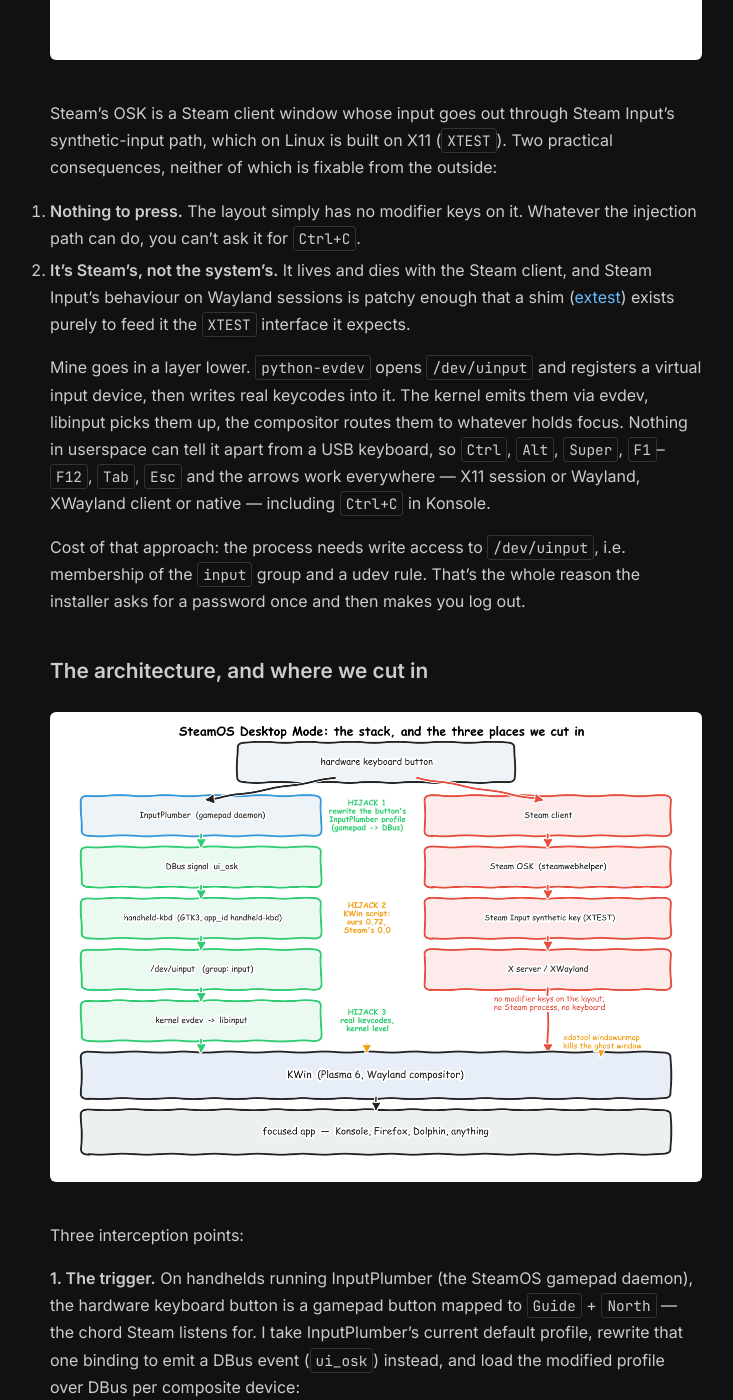
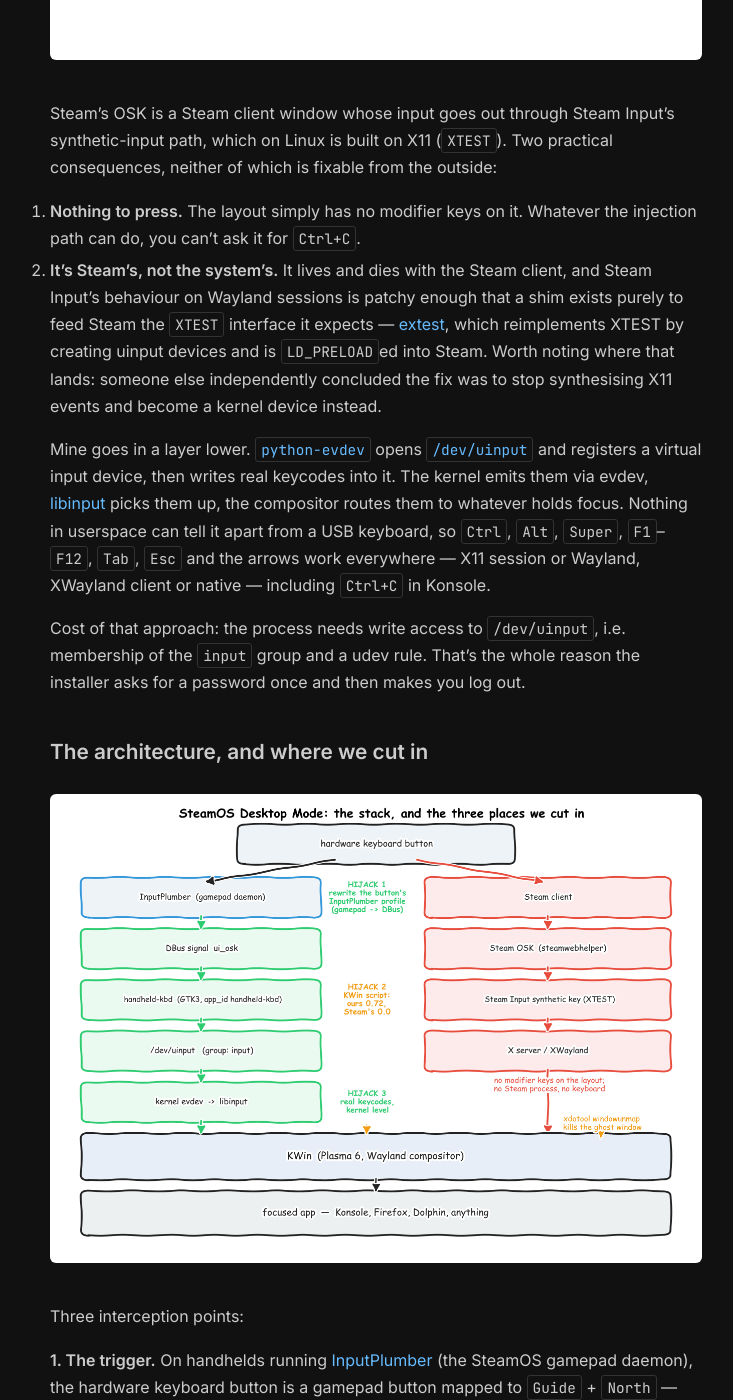
Before and after one commit to AdamLovattDevOps/adamlovattdevops.github.io, a Jekyll site: the page built from _posts/2026-08-05-steam-deck-keyboard.md, in a window 1280 px wide and 1400 px high, scrolled down 2010 px. Shown: the whole window, without its empty margins (264-997 px from the left). Built offline with Jekyll 4.4.1, drawn with Linux system fonts in a browser that asks for light colours; part of the change alters nothing that is shown; some of the changed text lies outside the part shown.

Commit message:
Link the interfaces the keyboard actually talks to
InputPlumber CompositeDevice DBus interface, KWin scripting API, KWin's
org.kde.KeyboardLayouts implementation, kernel uinput docs, libinput,
python-evdev, PyGObject, xdotool, gamescope.

````diff
--- a/_posts/2026-08-05-steam-deck-keyboard.md
+++ b/_posts/2026-08-05-steam-deck-keyboard.md
@@ -36,9 +36,9 @@ The keys aren't the interesting part — where the event is born is.
 Steam's OSK is a Steam client window whose input goes out through Steam Input's synthetic-input path, which on Linux is built on X11 (`XTEST`). Two practical consequences, neither of which is fixable from the outside:
 
 1. **Nothing to press.** The layout simply has no modifier keys on it. Whatever the injection path can do, you can't ask it for `Ctrl+C`.
-2. **It's Steam's, not the system's.** It lives and dies with the Steam client, and Steam Input's behaviour on Wayland sessions is patchy enough that a shim ([extest](https://gitlab.com/ancurio/extest)) exists purely to feed it the `XTEST` interface it expects.
+2. **It's Steam's, not the system's.** It lives and dies with the Steam client, and Steam Input's behaviour on Wayland sessions is patchy enough that a shim exists purely to feed Steam the `XTEST` interface it expects — [extest](https://github.com/Supreeeme/extest), which reimplements XTEST by creating uinput devices and is `LD_PRELOAD`ed into Steam. Worth noting where that lands: someone else independently concluded the fix was to stop synthesising X11 events and become a kernel device instead.
 
-Mine goes in a layer lower. `python-evdev` opens `/dev/uinput` and registers a virtual input device, then writes real keycodes into it. The kernel emits them via evdev, libinput picks them up, the compositor routes them to whatever holds focus. Nothing in userspace can tell it apart from a USB keyboard, so `Ctrl`, `Alt`, `Super`, `F1`–`F12`, `Tab`, `Esc` and the arrows work everywhere — X11 session or Wayland, XWayland client or native — including `Ctrl+C` in Konsole.
+Mine goes in a layer lower. [`python-evdev`](https://python-evdev.readthedocs.io/en/latest/) opens [`/dev/uinput`](https://www.kernel.org/doc/html/latest/input/uinput.html) and registers a virtual input device, then writes real keycodes into it. The kernel emits them via evdev, [libinput](https://wayland.freedesktop.org/libinput/doc/latest/) picks them up, the compositor routes them to whatever holds focus. Nothing in userspace can tell it apart from a USB keyboard, so `Ctrl`, `Alt`, `Super`, `F1`–`F12`, `Tab`, `Esc` and the arrows work everywhere — X11 session or Wayland, XWayland client or native — including `Ctrl+C` in Konsole.
 
 Cost of that approach: the process needs write access to `/dev/uinput`, i.e. membership of the `input` group and a udev rule. That's the whole reason the installer asks for a password once and then makes you log out.
 
@@ -48,7 +48,7 @@ Cost of that approach: the process needs write access to `/dev/uinput`, i.e. mem
 
 Three interception points:
 
-**1. The trigger.** On handhelds running InputPlumber (the SteamOS gamepad daemon), the hardware keyboard button is a gamepad button mapped to `Guide` + `North` — the chord Steam listens for. I take InputPlumber's current default profile, rewrite that one binding to emit a DBus event (`ui_osk`) instead, and load the modified profile over DBus per composite device:
+**1. The trigger.** On handhelds running [InputPlumber](https://github.com/ShadowBlip/InputPlumber) (the SteamOS gamepad daemon), the hardware keyboard button is a gamepad button mapped to `Guide` + `North` — the chord Steam listens for. I take InputPlumber's current default profile, rewrite that one binding to emit a DBus event (`ui_osk`) instead, and load the modified profile over DBus per [composite device](https://github.com/ShadowBlip/InputPlumber/blob/main/bindings/dbus-xml/org.shadowblip.Input.CompositeDevice.xml):
 
 ```bash
 busctl --system call org.shadowblip.InputPlumber "$dev" \
@@ -57,7 +57,7 @@ busctl --system call org.shadowblip.InputPlumber "$dev" \
 
 No keystroke is emitted, so nothing else in the system reacts to the button. The keyboard subscribes to that DBus signal and toggles itself. The remap is built by string-replacing the exact block in `/usr/share/inputplumber/profiles/default.yaml`; if the block doesn't match, the script bails rather than guessing.
 
-**2. The compositor.** A KWin script matches on window properties and sets opacity: `handheld-kbd` (our GTK `app_id`, set via `GLib.set_prgname`) to the configured value, default `0.72`; Steam's OSK to `0.0`.
+**2. The compositor.** A [KWin script](https://develop.kde.org/docs/plasma/kwin/) ([API reference](https://develop.kde.org/docs/plasma/kwin/api/)) matches on window properties and sets opacity: `handheld-kbd` (our GTK `app_id`, set via `GLib.set_prgname`) to the configured value, default `0.72`; Steam's OSK to `0.0`.
 
 ```javascript
 if (c.indexOf("handheld-kbd") !== -1) w.opacity = 0.72;
@@ -66,7 +66,7 @@ else if (cap.indexOf("Steam Input On-screen Keyboard") !== -1) w.opacity = 0.0;
 
 The script is regenerated from `config.json` at daemon start, and the daemon re-checks every ~3s that it's still loaded — the boot-time load loses the race against KWin startup often enough to matter.
 
-**3. The keys.** `/dev/uinput`, as above, with a 20 ms settle between press and release (`key_settle_ms`) so modifier combinations land in order.
+**3. The keys.** [`/dev/uinput`](https://www.kernel.org/doc/html/latest/input/uinput.html), as above, with a 20 ms settle between press and release (`key_settle_ms`) so modifier combinations land in order.
 
 ## The ghost window
 
@@ -76,7 +76,7 @@ Opacity `0.0` is invisible, not gone — a fully transparent window still sits t
 
 ![Opacity 0 is not gone](/assets/images/osk-ghost-window.png)
 
-So the hide key sets a latch, and the daemon `xdotool windowunmap`s Steam's OSK rather than just dimming it. Taps reach the app underneath again. The latch clears once the window is genuinely gone.
+So the hide key sets a latch, and the daemon has [`xdotool`](https://github.com/jordansissel/xdotool) `windowunmap` Steam's OSK rather than just dimming it. Taps reach the app underneath again. The latch clears once the window is genuinely gone.
 
 Two more failure modes worth naming, because both cost me an evening:
 
@@ -91,7 +91,7 @@ The daemon also watchdogs the keyboard process: its Wayland connection drops whe
 
 *Screenshot predates dropping `Home`/`End`, which are still visible in the bottom row.*
 
-Translucent, full key set, US/UK layout switching via a 🌐 key that flips KDE's XKB layout over `org.kde.KeyboardLayouts` DBus **and** re-skins the labels, so what's printed and what's typed stay in sync.
+Translucent, full key set, US/UK layout switching via a 🌐 key that flips KDE's XKB layout over [`org.kde.KeyboardLayouts`](https://invent.kde.org/plasma/kwin/-/blob/master/src/keyboard_layout.cpp) DBus **and** re-skins the labels, so what's printed and what's typed stay in sync.
 
 The transparency isn't decoration. A Steam Deck is 1280×800; a Legion Go 2 is 1920×1200. A full-width keyboard eats the bottom third either way, and on those panels there are no pixels to spare — so you need to read the terminal output or the form field you're typing into *through* the keys. Opacity defaults to `0.72` and is a number in `config.json`.
 
@@ -104,7 +104,7 @@ Two things deliberately absent:
 
 ## Install
 
-Desktop Mode, KDE Plasma 6, Wayland session (default from SteamOS 3.8.10; on 3.7 it's `steamos-session-select plasma-wayland-persistent`). Needs `python3`, `python-gobject` (GTK 3), `python-evdev`.
+Desktop Mode, KDE Plasma 6, Wayland session (default from SteamOS 3.8.10; on 3.7 it's `steamos-session-select plasma-wayland-persistent`). Needs `python3`, [`python-gobject`](https://pygobject.gnome.org/) (GTK 3) and [`python-evdev`](https://python-evdev.readthedocs.io/en/latest/).
 
 ```bash
 git clone https://github.com/AdamLovattDevOps/better-handheld-keyboard
@@ -114,7 +114,7 @@ cd better-handheld-keyboard
 
 Or double-click `Install Better Handheld Keyboard.desktop`. The log out is not optional — group membership for `input` is read at session start.
 
-There's an experimental gamescope-overlay path for Game Mode in the code, gated behind an env var. Desktop Mode is what I actually use it in.
+There's an experimental [gamescope](https://github.com/ValveSoftware/gamescope)-overlay path for Game Mode in the code, gated behind an env var. Desktop Mode is what I actually use it in.
 
 ---
 
````
